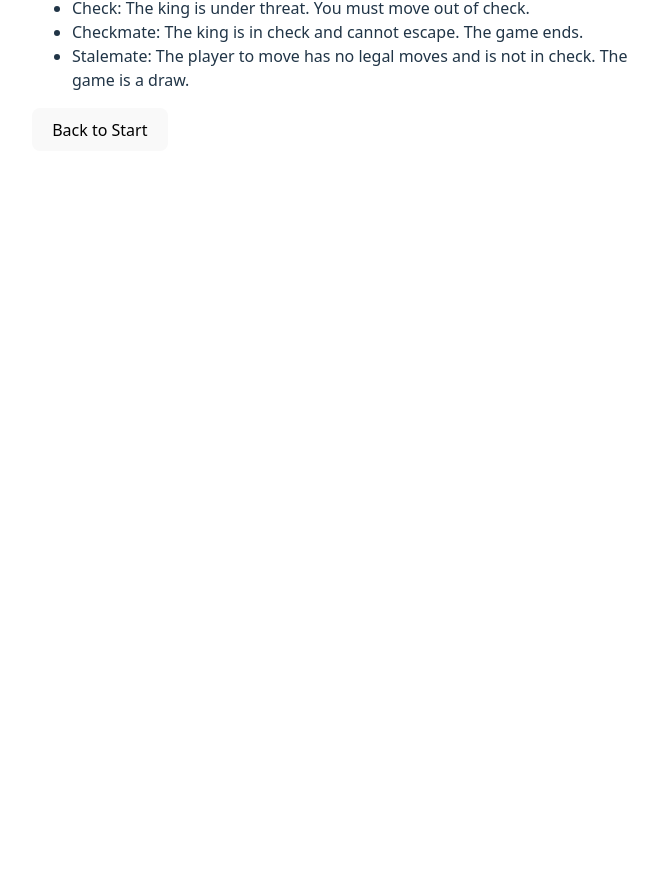
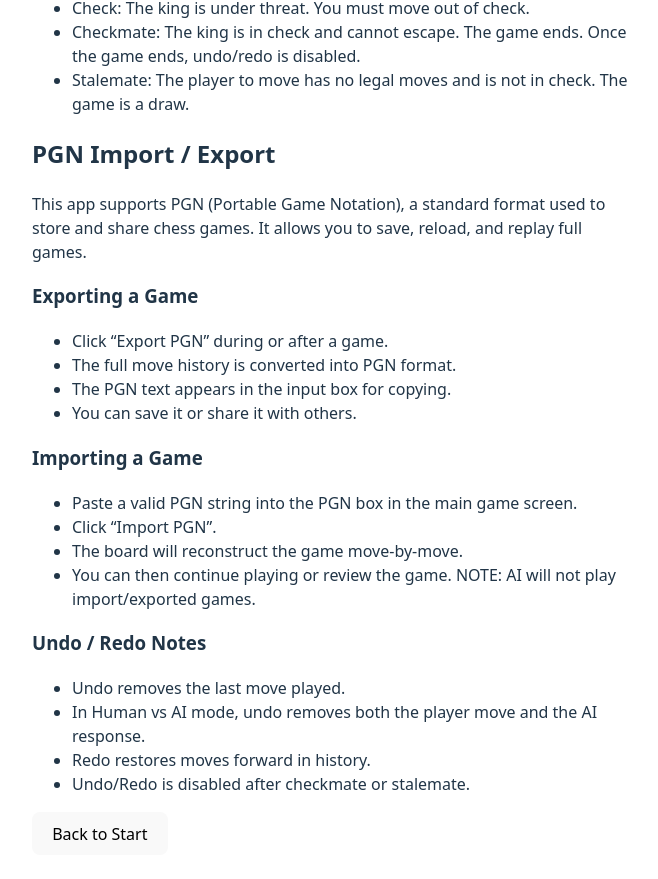
Before and after one commit to ComputerVirusWannabe/chessts, a React (Vite) app: page /rules in a window 1280 px wide. Shown: the part 573-1452 px from the top of the page, without its empty margins (308-966 px from the left). Before the commit the page ends 840 px from the top, so only its background shows below. Built offline with nearby package versions, Linux system fonts and the light colour scheme.

Commit message:
bugfixes, rule clarification

```diff
--- a/src/components/RulesPage.tsx
+++ b/src/components/RulesPage.tsx
@@ -7,6 +7,7 @@ const RulesPage: React.FC = () => {
   return (
     <div style={{ maxWidth: 600, margin: '40px auto', padding: 20 }}>
       <h1>Chess Rules</h1>
+
       <ul>
         <li>Each player starts with 16 pieces: 8 pawns, 2 rooks, 2 knights, 2 bishops, 1 queen, and 1 king.</li>
         <li>White moves first, then players alternate turns.</li>
@@ -21,9 +22,41 @@ const RulesPage: React.FC = () => {
         <li>En passant: A special pawn capture under certain conditions.</li>
         <li>Pawns promote to any piece (except king) upon reaching the last rank.</li>
         <li>Check: The king is under threat. You must move out of check.</li>
-        <li>Checkmate: The king is in check and cannot escape. The game ends.</li>
+        <li>Checkmate: The king is in check and cannot escape. The game ends. Once the game ends, undo/redo is disabled.</li>
         <li>Stalemate: The player to move has no legal moves and is not in check. The game is a draw.</li>
       </ul>
+
+      <h2>PGN Import / Export</h2>
+
+      <p>
+        This app supports PGN (Portable Game Notation), a standard format used to store and share chess games.
+        It allows you to save, reload, and replay full games.
+      </p>
+
+      <h3>Exporting a Game</h3>
+      <ul>
+        <li>Click “Export PGN” during or after a game.</li>
+        <li>The full move history is converted into PGN format.</li>
+        <li>The PGN text appears in the input box for copying.</li>
+        <li>You can save it or share it with others.</li>
+      </ul>
+
+      <h3>Importing a Game</h3>
+      <ul>
+        <li>Paste a valid PGN string into the PGN box in the main game screen.</li>
+        <li>Click “Import PGN”.</li>
+        <li>The board will reconstruct the game move-by-move.</li>
+        <li>You can then continue playing or review the game. NOTE: AI will not play import/exported games.</li>
+      </ul>
+
+      <h3>Undo / Redo Notes</h3>
+      <ul>
+        <li>Undo removes the last move played.</li>
+        <li>In Human vs AI mode, undo removes both the player move and the AI response.</li>
+        <li>Redo restores moves forward in history.</li>
+        <li>Undo/Redo is disabled after checkmate or stalemate.</li>
+      </ul>
+
       <button onClick={() => navigate('/')}>Back to Start</button>
     </div>
   );
--- a/src/context/BoardContext.tsx
+++ b/src/context/BoardContext.tsx
@@ -25,6 +25,8 @@ export const BoardProvider: React.FC<{ children: ReactNode }> = ({ children }) =
   const [pendingPromotionMove, setPendingPromotionMove] = useState<{ from: number; to: number } | null>(null);
   const [historySnapshots, setHistorySnapshots] = useState<GameSnapshot[]>(() => [cloneGameSnapshot(initialSnapshot)]);
   const [historyIndex, setHistoryIndex] = useState(0);
+  const [isNavigatingHistory, setIsNavigatingHistory] = useState(false);
+  const [gameOver, setGameOver] = useState(false);
 
   const currentSnapshot = useMemo<GameSnapshot>(
     () => ({
@@ -96,8 +98,10 @@ export const BoardProvider: React.FC<{ children: ReactNode }> = ({ children }) =
       setTimeout(() => {
         if (isCheckmate) {
           alert(`${snapshot.currentTurn} is checkmated!`);
+          setGameOver(true);
         } else if (isStalemate) {
           alert('Stalemate!');
+          setGameOver(true);
         }
       }, 0);
     },
@@ -130,7 +134,7 @@ export const BoardProvider: React.FC<{ children: ReactNode }> = ({ children }) =
   );
 
   useEffect(() => {
-    if (!humanPlayer || gameMode !== 'human-vs-ai' || promotionPawn) {
+    if (!humanPlayer || gameMode !== 'human-vs-ai' || promotionPawn || isNavigatingHistory) {
       return;
     }
 
@@ -149,7 +153,7 @@ export const BoardProvider: React.FC<{ children: ReactNode }> = ({ children }) =
     }, 0);
 
     return () => clearTimeout(timerId);
-  }, [currentTurn, finishMove, gameMode, humanPlayer, promotionPawn, squares]);
+  }, [currentTurn, finishMove, gameMode, humanPlayer, promotionPawn, squares, isNavigatingHistory]);
 
   const resetGame = useCallback(() => {
     const snapshot = createInitialGameSnapshot();
@@ -161,24 +165,63 @@ export const BoardProvider: React.FC<{ children: ReactNode }> = ({ children }) =
   }, [restoreSnapshot]);
 
   const undoMove = useCallback(() => {
+    if (gameOver) {
+      return;
+    }
+
     if (historyIndex === 0) {
       return;
     }
 
-    const nextIndex = historyIndex - 1;
+    setIsNavigatingHistory(true);
+
+    const steps = gameMode === 'human-vs-ai' ? 2 : 1;
+    const nextIndex = Math.max(0, historyIndex - steps);
+
     restoreSnapshot(historySnapshots[nextIndex]);
     setHistoryIndex(nextIndex);
-  }, [historyIndex, historySnapshots, restoreSnapshot]);
+
+    setTimeout(() => {
+      setIsNavigatingHistory(false);
+    }, 0);
+  }, [
+    gameOver,
+    gameMode,
+    historyIndex,
+    historySnapshots,
+    restoreSnapshot
+  ]);
 
   const redoMove = useCallback(() => {
+    if (gameOver) {
+      return;
+    }
+
     if (historyIndex >= historySnapshots.length - 1) {
       return;
     }
 
-    const nextIndex = historyIndex + 1;
+    setIsNavigatingHistory(true);
+
+    const steps = gameMode === 'human-vs-ai' ? 2 : 1;
+    const nextIndex = Math.min(
+      historySnapshots.length - 1,
+      historyIndex + steps
+    );
+
     restoreSnapshot(historySnapshots[nextIndex]);
     setHistoryIndex(nextIndex);
-  }, [historyIndex, historySnapshots, restoreSnapshot]);
+
+    setTimeout(() => {
+      setIsNavigatingHistory(false);
+    }, 0);
+  }, [
+    gameOver,
+    gameMode,
+    historyIndex,
+    historySnapshots,
+    restoreSnapshot
+  ]);
 
   const exportCurrentPgn = useCallback(() => exportPgn(currentSnapshot), [currentSnapshot]);
 
```
